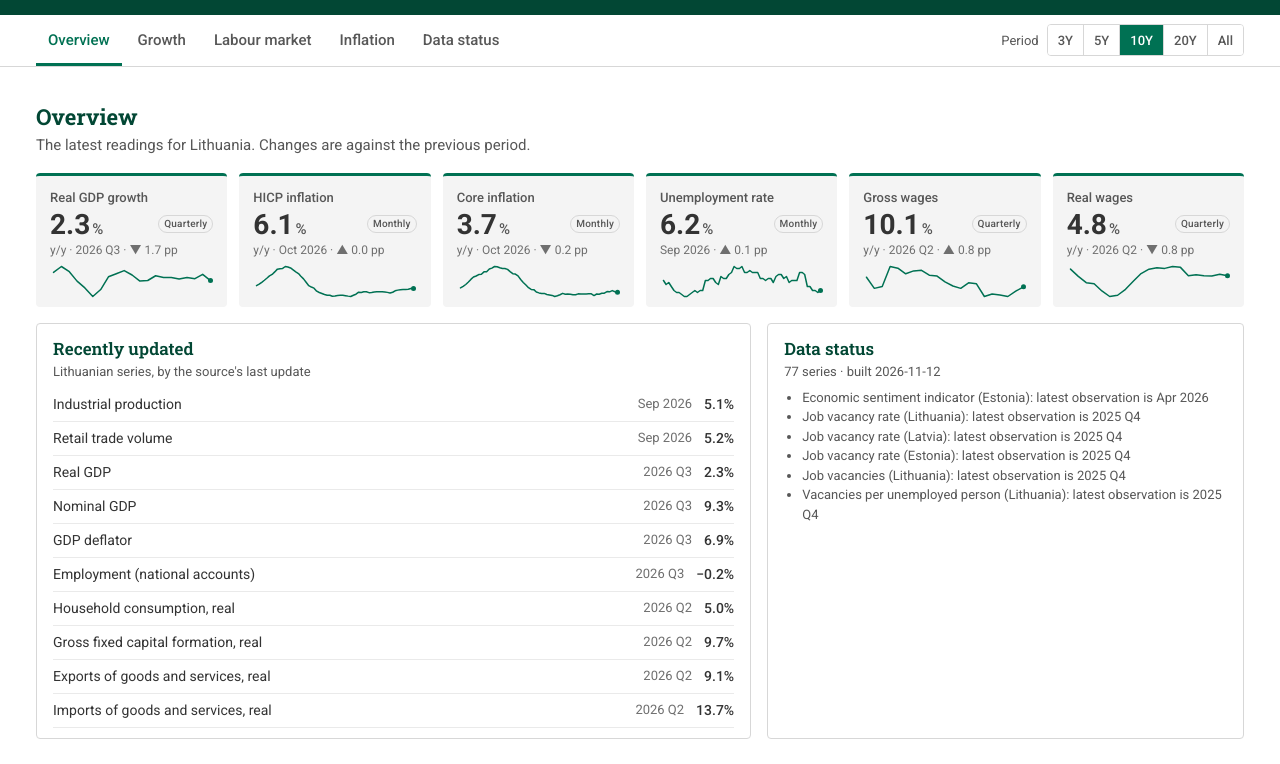
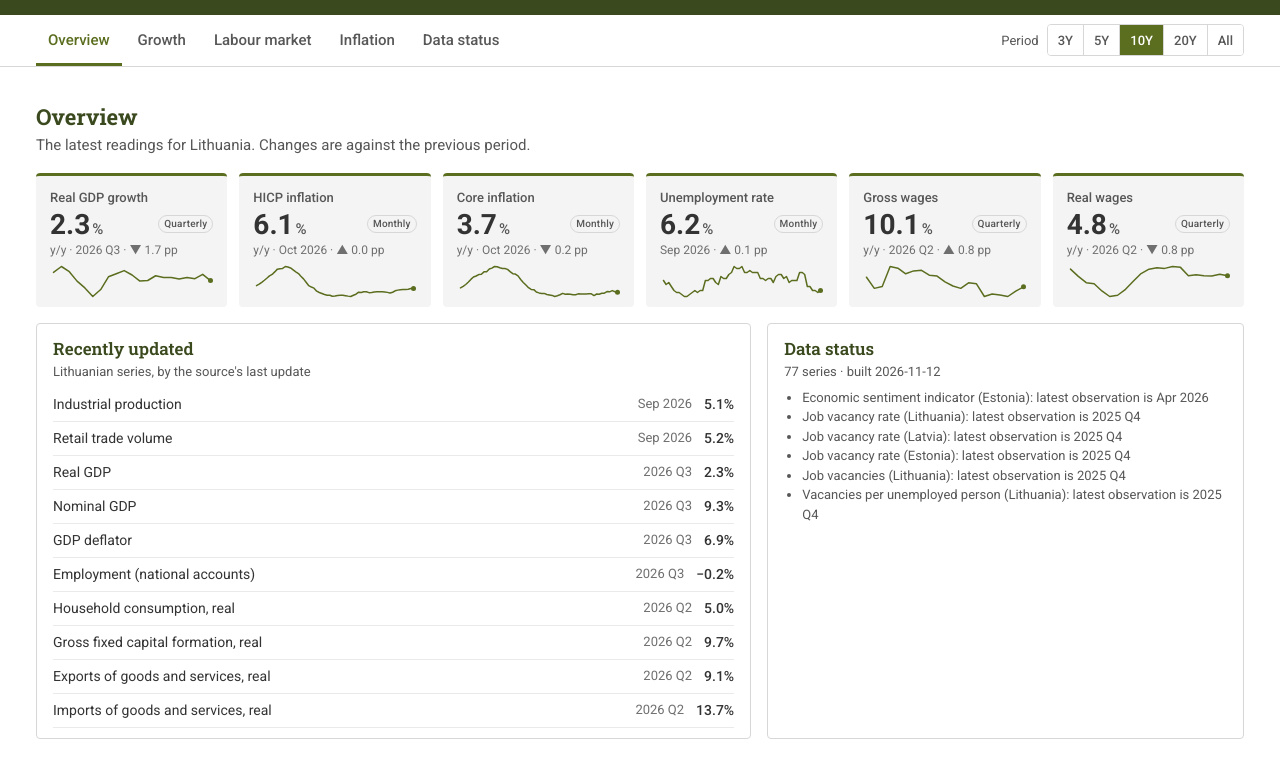
Before and after one commit to stefangirstmair/lt-economy-dashboard, a plain HTML site: page index.html in a window 1280 px wide. Shown: the part 81-845 px from the top of the page. Drawn offline with Linux system fonts and the light colour scheme.

Commit message:
Dark-olive palette

```diff
--- a/assets/site.css
+++ b/assets/site.css
@@ -1,11 +1,13 @@
-/* site.css — tokens from doc/DESIGN.md (Lietuvos bankas design language). */
+/* site.css — tokens from doc/DESIGN.md. Layout follows the original design language; colours are an
+   independent dark-olive palette (2026-11-12, DECISIONS O3) so the public site is not read as an official
+   Lietuvos bankas product. Series colours validated for colour-vision deficiency (dataviz validator). */
 
 :root {
   color-scheme: light;
-  --brand:        #007153;
-  --brand-dark:   #024734;
-  --brand-mid:    #008b66;
-  --brand-tint:   #9fd4c4;
+  --brand:        #5b6e1f;
+  --brand-dark:   #3b4a1e;
+  --brand-mid:    #6f8526;
+  --brand-tint:   #d3dcae;
   --surface:      #ffffff;
   --surface-2:    #f4f4f4;
   --border:       #d7d7d7;
@@ -13,16 +15,17 @@
   --text:         #333333;
   --text-2:       #575757;
   --text-3:       #6f6f6f;   /* DESIGN.md text-3 is #949393; darkened to 4.9:1 for small text */
-  --heading:      #024734;
+  --heading:      #3b4a1e;
   --negative:     #da4453;
-  --series-1:     #007153;
+  --series-1:     #5b6e1f;
   --series-2:     #2f6db5;
   --series-3:     #b8860b;
   --series-4:     #8e4b8a;
   --series-other: #949393;
-  --scatter-old:  #c9d6d1;
-  --header-bg:    #024734;
+  --scatter-old:  #d3d8c4;
+  --header-bg:    #3b4a1e;
   --header-text:  #ffffff;
+  --on-brand:     #ffffff;   /* text on --brand fills */
   --focus:        #2f6db5;
   --radius:       4px;
   --font-body:    "Roboto", system-ui, -apple-system, "Segoe UI", sans-serif;
@@ -32,22 +35,22 @@
 @media (prefers-color-scheme: dark) {
   :root:not([data-theme="light"]) {
     color-scheme: dark;
-    --brand: #279a76; --brand-dark: #9fd4c4; --brand-mid: #2fae88; --brand-tint: #1f5a48;
-    --surface: #1a1d1c; --surface-2: #222725; --border: #3a403e; --grid: #2c3230;
-    --text: #ececec; --text-2: #c2c6c4; --text-3: #9aa19e; --heading: #9fd4c4;
-    --series-1: #279a76; --series-2: #4f95e0; --series-3: #b98a1f; --series-4: #b866b8;
-    --series-other: #7d8582; --scatter-old: #3d4a45;
-    --header-bg: #0f2a22; --header-text: #ececec; --focus: #4f95e0;
+    --brand: #9aaf45; --brand-dark: #cbd89a; --brand-mid: #a9bd55; --brand-tint: #3c4a1c;
+    --surface: #1c1d19; --surface-2: #23251f; --border: #3b3e35; --grid: #2d2f28;
+    --text: #ececec; --text-2: #c4c6bd; --text-3: #9da095; --heading: #cbd89a;
+    --series-1: #5c7524; --series-2: #4f95e0; --series-3: #bb8c2a; --series-4: #b866b8;
+    --series-other: #82857a; --scatter-old: #44493a;
+    --header-bg: #262d16; --header-text: #ececec; --focus: #4f95e0; --on-brand: #1c1d19;
   }
 }
 :root[data-theme="dark"] {
   color-scheme: dark;
-  --brand: #279a76; --brand-dark: #9fd4c4; --brand-mid: #2fae88; --brand-tint: #1f5a48;
-  --surface: #1a1d1c; --surface-2: #222725; --border: #3a403e; --grid: #2c3230;
-  --text: #ececec; --text-2: #c2c6c4; --text-3: #9aa19e; --heading: #9fd4c4;
-  --series-1: #279a76; --series-2: #4f95e0; --series-3: #b98a1f; --series-4: #b866b8;
-  --series-other: #7d8582; --scatter-old: #3d4a45;
-  --header-bg: #0f2a22; --header-text: #ececec; --focus: #4f95e0;
+  --brand: #9aaf45; --brand-dark: #cbd89a; --brand-mid: #a9bd55; --brand-tint: #3c4a1c;
+  --surface: #1c1d19; --surface-2: #23251f; --border: #3b3e35; --grid: #2d2f28;
+  --text: #ececec; --text-2: #c4c6bd; --text-3: #9da095; --heading: #cbd89a;
+  --series-1: #5c7524; --series-2: #4f95e0; --series-3: #bb8c2a; --series-4: #b866b8;
+  --series-other: #82857a; --scatter-old: #44493a;
+  --header-bg: #262d16; --header-text: #ececec; --focus: #4f95e0; --on-brand: #1c1d19;
 }
 
 * { box-sizing: border-box; }
@@ -99,7 +102,7 @@ a:hover { color: var(--brand-dark); }
 }
 .segmented button:first-child { border-left: 0; }
 .segmented button:hover { background: var(--surface-2); color: var(--text); }
-.segmented button[aria-pressed="true"] { background: var(--brand); color: #fff; }
+.segmented button[aria-pressed="true"] { background: var(--brand); color: var(--on-brand); }
 .range-control { display: flex; align-items: center; gap: 8px; padding: 8px 0; font-size: 13px; color: var(--text-2); }
 
 /* ── Layout ────────────────────────────────────────────────────────────── */
--- a/index.html
+++ b/index.html
@@ -5,7 +5,7 @@
   <meta name="viewport" content="width=device-width, initial-scale=1.0" />
   <title>Lithuanian Economy Dashboard</title>
   <meta name="description" content="Growth, labour market and inflation in Lithuania, with the Baltic states and the euro area: charts updated as new data are released." />
-  <meta name="theme-color" content="#024734" />
+  <meta name="theme-color" content="#3b4a1e" />
   <meta name="author" content="Stefan Girstmair" />
   <link rel="canonical" href="https://stefangirstmair.github.io/lt-economy-dashboard/" />
   <link rel="icon" href="favicon.svg" type="image/svg+xml" />
```
Also changed, not shown: favicon.svg.
